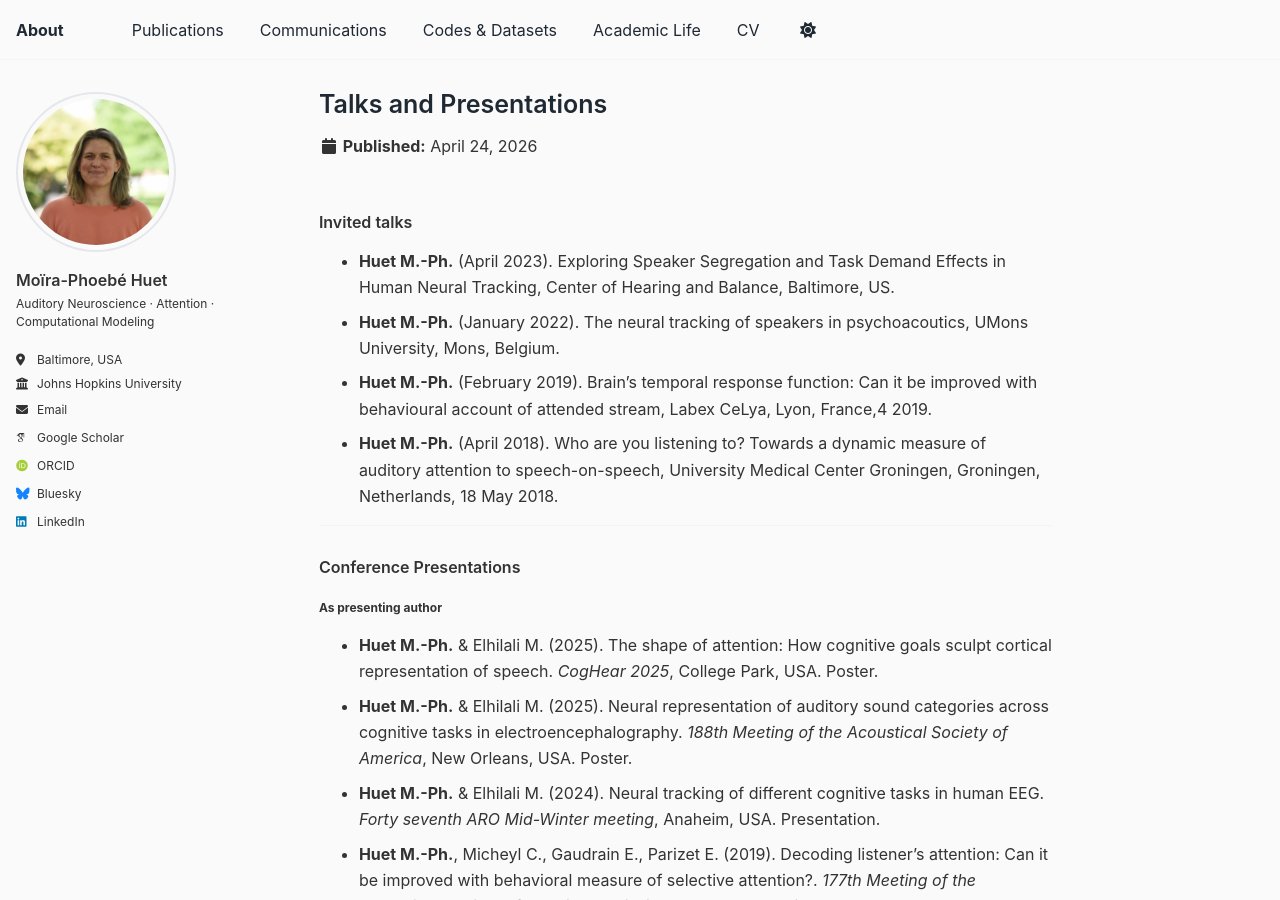
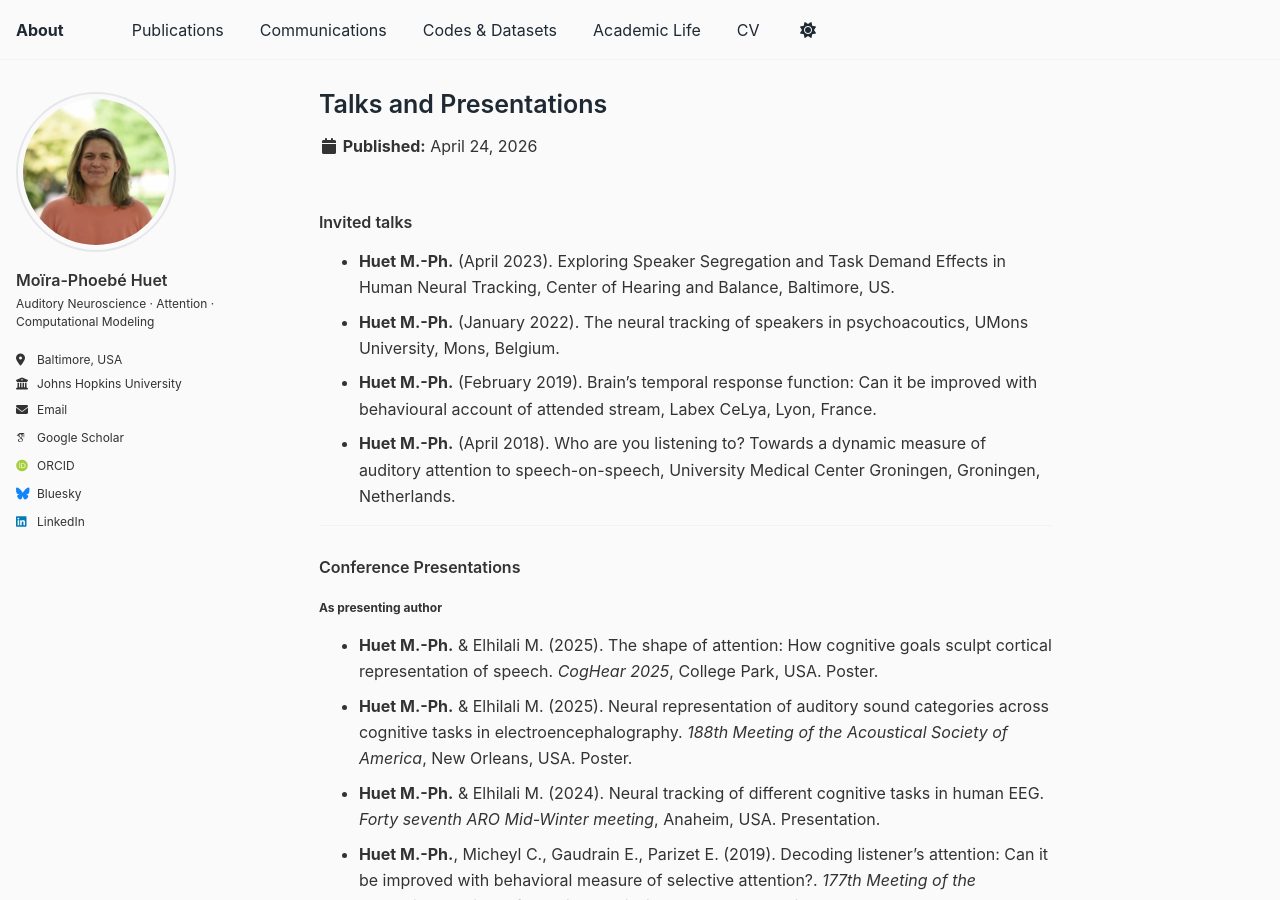
Before and after one commit to mphuet/mphuet.github.io, a Jekyll site: the page built from _talks/talksandpresentations.md, in a window 1280 px wide and 900 px high. Built offline with Jekyll 4.4.1, drawn with Linux system fonts in a browser that asks for light colours; some web fonts are replaced.

Commit message:
Update talksandpresentations.md

```diff
--- a/_talks/talksandpresentations.md
+++ b/_talks/talksandpresentations.md
@@ -8,8 +8,8 @@ author_profile: true
 ### Invited talks
 - **Huet M.-Ph.** (April 2023). Exploring Speaker Segregation and Task Demand Effects in Human Neural Tracking, Center of Hearing and Balance, Baltimore, US.
 - **Huet M.-Ph.** (January 2022). The neural tracking of speakers in psychoacoutics, UMons University, Mons, Belgium.
-- **Huet M.-Ph.** (February 2019). Brain’s temporal response function: Can it be improved with behavioural account of attended stream, Labex CeLya, Lyon, France,4  2019.
-- **Huet M.-Ph.** (April 2018). Who are you listening to? Towards a dynamic measure of auditory attention to speech-on-speech, University Medical Center Groningen, Groningen, Netherlands, 18 May 2018.
+- **Huet M.-Ph.** (February 2019). Brain’s temporal response function: Can it be improved with behavioural account of attended stream, Labex CeLya, Lyon, France.
+- **Huet M.-Ph.** (April 2018). Who are you listening to? Towards a dynamic measure of auditory attention to speech-on-speech, University Medical Center Groningen, Groningen, Netherlands.
 
 ---
 ### Conference Presentations
```
